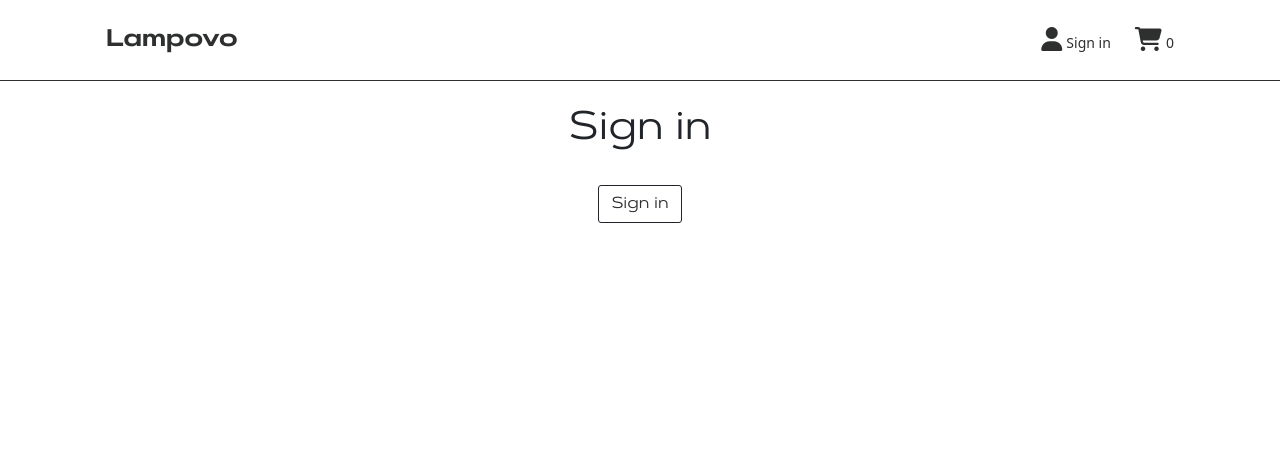
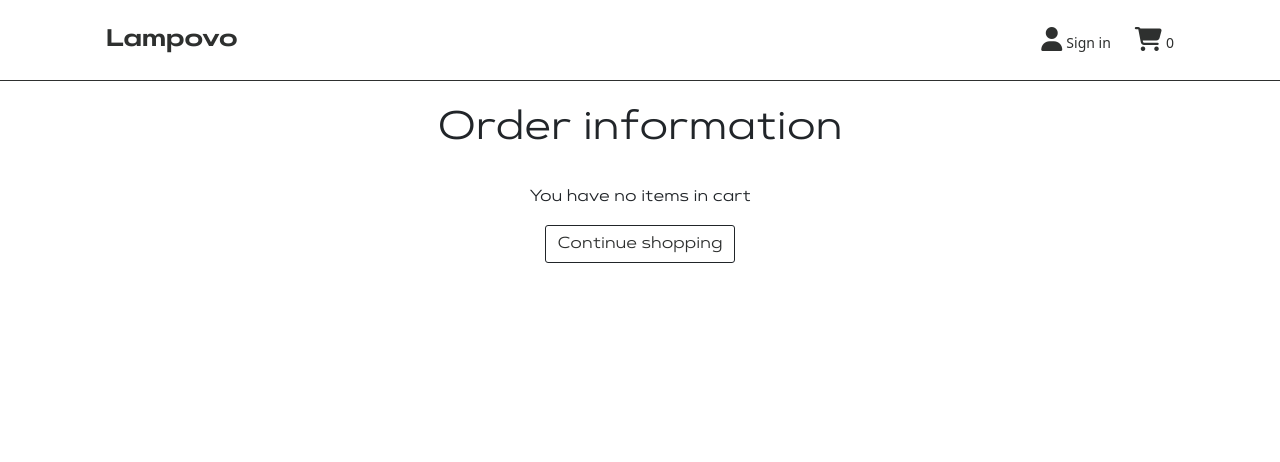
Before and after one commit to ven-volga/lampovo_shop, a Django app: page /orders/checkout/ in a window 1280 px wide. Shown: the top 462 px of the page. Run offline with Django 4.2, Linux system fonts and the light colour scheme; tables that the repository leaves empty hold one stand-in row (values such as "Sample post"); some libraries are stand-ins or nearby versions.

Commit message:
New view for orders application and change template

```diff
--- a/orders/urls.py
+++ b/orders/urls.py
@@ -4,4 +4,5 @@ from orders.views import CheckoutView
 
 urlpatterns = [
     path('checkout/', CheckoutView.as_view(), name='checkout'),
+    path('complete/', CheckoutView.as_view(), name='order_complete'),
 ]
--- a/orders/views.py
+++ b/orders/views.py
@@ -1,4 +1,4 @@
-from django.shortcuts import render
+from django.shortcuts import render, redirect
 from django.views import View
 from cart.cart import Cart
 from lampovo_shop import settings
@@ -9,42 +9,57 @@ from shop.models import Product
 
 class CheckoutView(View):
     template_name = 'shop/checkout.html'
-    template_redirect = 'registration/login.html'
+    login_redirect = 'login'
+    complete_template = 'shop/complete.html'
+
+    @staticmethod
+    def get_cart_products(request):
+        cart = Cart(request)
+        total_price = cart.get_total_price()
+        cart = request.session.get(settings.CART_SESSION_ID)
+        cart_items = cart
+
+        cart_products = []
+
+        for product_id, item_data in cart_items.items():
+            product = Product.objects.get(id=product_id)
+            quantity = item_data['quantity']
+            price = product.price
+            total_item_price = price * quantity
+            main_image = product.main_image
+
+            cart_products.append({
+                'name': product,
+                'quantity': quantity,
+                'price': price,
+                'total_item_price': total_item_price,
+                'main_image': main_image,
+            })
+
+        context = {
+            'client_cart': cart,
+            'cart_products': cart_products,
+            'total_price': total_price,
+            'order_form': OrderAddForm(),
+        }
+
+        return context
 
     def get(self, request):
-        if request.user.is_authenticated:
-            cart = Cart(request)
-            total_price = cart.get_total_price()
-            cart = request.session.get(settings.CART_SESSION_ID)
-            cart_items = cart
+        cart = Cart(request)
 
-            cart_products = []
+        if not cart:
+            context = {
+                'message': 'You have no items in cart'
+            }
+            return render(request, self.template_name, context)
 
-            for product_id, item_data in cart_items.items():
-                product = Product.objects.get(id=product_id)
-                quantity = item_data['quantity']
-                price = product.price
-                total_item_price = price * quantity
-                main_image = product.main_image
+        elif request.user.is_authenticated and cart:
+            context = self.get_cart_products(request)
+            return render(request, self.template_name, context)
 
-                cart_products.append({
-                    'name': product,
-                    'quantity': quantity,
-                    'price': price,
-                    'total_item_price': total_item_price,
-                    'main_image': main_image,
-                })
-
-            context = {
-                'cart': cart,
-                'cart_products': cart_products,
-                'total_price': total_price,
-                'order_form': OrderAddForm(),
-            }
-
-            return render(request, self.template_name, context)
         else:
-            return render(request, self.template_redirect)
+            return redirect(self.login_redirect)
 
     def post(self, request):
         order_form = OrderAddForm(request.POST)
@@ -53,7 +68,13 @@ class CheckoutView(View):
             order = Order(
                 customer=request.user,
                 total_price=cart.get_total_price(),
-                shipping=request.POST.get('shipping'))
+                country=order_form.cleaned_data['country'],
+                city=order_form.cleaned_data['city'],
+                zip=order_form.cleaned_data['zip'],
+                address=order_form.cleaned_data['address'],
+                phone_number=order_form.cleaned_data['phone_number'],
+                comment=order_form.cleaned_data['comment'],
+            )
             order.save()
 
             cart = request.session.get(settings.CART_SESSION_ID)
@@ -67,5 +88,18 @@ class CheckoutView(View):
 
             cart.clear()
 
-        context = {'order_form': order_form}
+            return render(request, self.complete_template)
+
+        else:
+            context = self.get_cart_products(request)
+            context.update({'order_form': order_form})
+            return render(request, self.template_name, context)
+
+
+class CompleteView(View):
+    template_name = 'shop/complete.html'
+
+    def get(self, request):
+        context = {
+        }
         return render(request, self.template_name, context)
--- a/static/style.css
+++ b/static/style.css
@@ -343,6 +343,16 @@ input:focus {
     align-items: center;
 }
 
+.my-custom-class {
+    /* Ось деякі стилі за вашим бажанням */
+    border: 1px solid #ccc;
+    padding: 5px;
+    width: 100%;
+    /* і так далі */
+}
+
+
+
 footer {
     background-color: rgb(46, 48, 47);
 }
--- a/templates/shop/checkout.html
+++ b/templates/shop/checkout.html
@@ -3,7 +3,7 @@
 {% block style %}
 <link rel="stylesheet" href="{% static '/style.css' %}">{% endblock style %}
 {% block title %}
-Checkout - Lampovo
+Order - Lampovo
 {% endblock title %}
 
 {% block name %}
@@ -13,25 +13,15 @@ Checkout - Lampovo
 {% block container %}
 <div class="content-bloc" style="border-top: 1px solid rgb(46, 48, 47); text-align: center;">
     <br>
-    <h1>Checkout</h1>
+    <h1>Order information</h1>
     <br>
-
-    <div class="container">
-        <form method="post" action="{% url 'checkout' %}">
-            {% csrf_token %}
-            <div class="row">
-                <div class="col">
-                    <div class="mb-3">
-                        {{ order_form.shipping.label_tag }}
-                        {{ order_form.shipping }}
-                    </div>
-                </div>
-            </div>
-            <button type="submit" class=" btn btn-outline-dark custom-btn">Submit</button>
-        </form>
-    </div>
+    {% if message %}
+    {{ message }}
+    <br>
+    <a href="{% url 'product_list' %}" class="btn btn-outline-dark custom-btn mt-3">Continue shopping</a>
 </div>
-
+{% else %}
+<!-- Cart items table -->
 <div class="container d-flex cart-container">
     <div class="row">
         <div class="col-11 col-md-8 m-auto">
@@ -41,7 +31,7 @@ Checkout - Lampovo
                     <th style="width:55%">Product</th>
                     <th style="width:15%">Price</th>
                     <th style="width:15%">Quantity</th>
-                    <th style="width:15%">Total</th>
+                    <th style="width:15%">Subtotal</th>
                 </tr>
                 </thead>
                 <tbody>
@@ -53,7 +43,7 @@ Checkout - Lampovo
                                 <img src="{% if product.main_image %}{{ product.main_image.url }}
                                 {% else %}{% static 'img/no_image.png' %}{% endif %}"
                                      alt="main_image"
-                                     class="img-thumbnail d-none d-md-block mb-2 shadow">
+                                     class="img-fluid d-none d-md-block mb-2 shadow">
                             </div>
                             <div class="col-md-9 text-left mt-sm-2">
                                 <a href="{{ product.get_absolute_url }}"><h6>{{ product.name }}</h6></a>
@@ -70,4 +60,56 @@ Checkout - Lampovo
         </div>
     </div>
 </div>
+<!-- Total sum and back to cart -->
+<div class="container cart-container">
+    <div class="row">
+        <div class="col-5 col-md-4 m-auto">
+            <a href="{% url 'cart:cart_detail' %}" class="back-link">
+                <h6><i class="fas fa-arrow-left mr-2"></i> Back to cart</h6></a>
+        </div>
+        <div class="col-5 col-md-4 m-auto">
+            <span><h4>Total: {{ total_price }}$</h4></span>
+        </div>
+    </div>
+</div>
+<!-- Shipping information form -->
+<div class="content-bloc" style="border-top: 0;">
+    <br>
+    <h2>Shipping information</h2>
+    <br>
+</div>
+
+
+{{ order_form.country }}
+
+
+
+<!-- Django form -->
+<hr>
+<div class="container">
+    <div class="row">
+        <div class="col">
+            <form method="post" action="{% url 'checkout' %}">
+                {% csrf_token %}
+                {% for field in order_form %}
+                <div class="row">
+                    <div class="col">
+                        <div class="mb-3">
+                            <span class="text-start">{{ field.label_tag }}</span>
+                            <br>
+                            {{ field }}
+                            {{ field.errors }}
+                        </div>
+                    </div>
+                </div>
+                {% endfor %}
+                <button type="submit" class=" btn btn-outline-dark custom-btn">Submit</button>
+            </form>
+        </div>
+        </div>
+    </div>
+</div>
+
+
+{% endif %}
 {% endblock container %}
```
Also changed, not shown: orders/forms.py (+8 -1 lines), orders/models.py (+18 -1 lines), orders/validators.py (added, +11 -0 lines), templates/cart/summary.html (+7 -1 lines), templates/shop/complete.html (added, +22 -0 lines).
